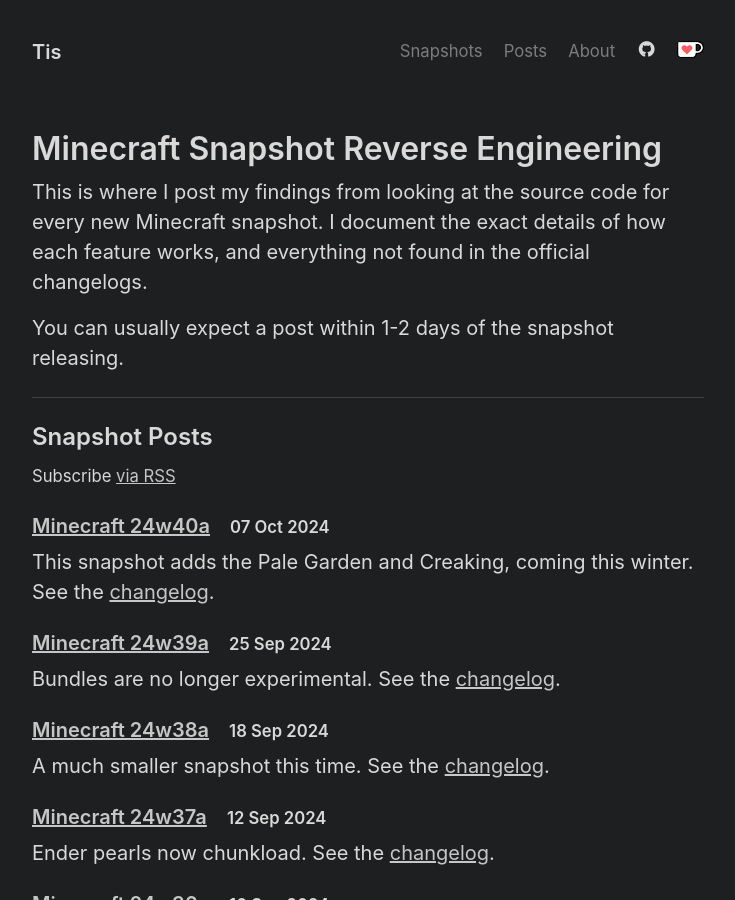
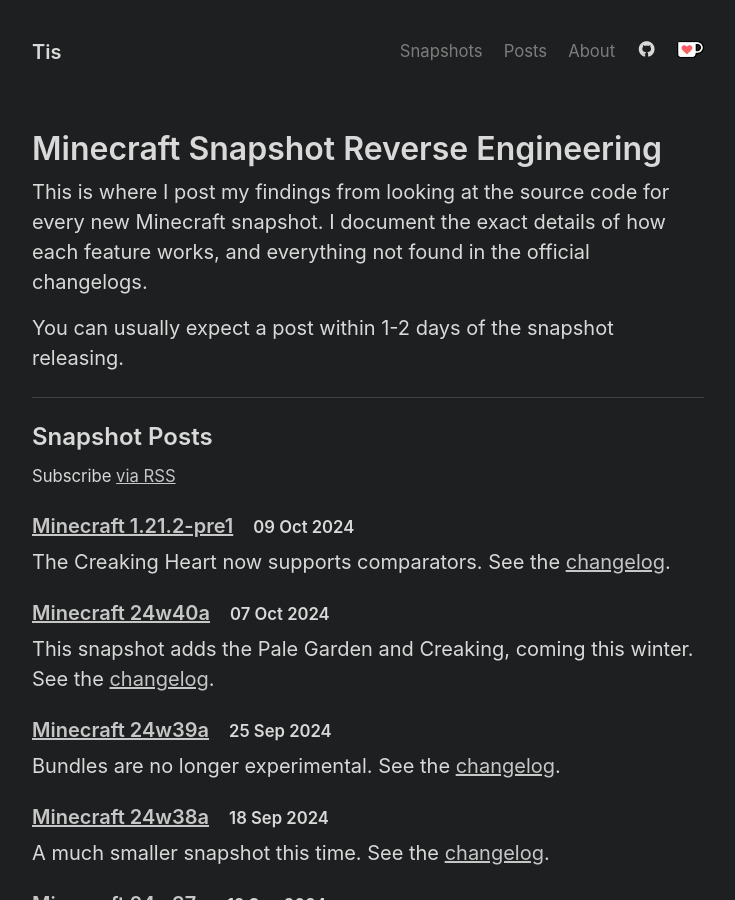
Before and after one commit to Tisawesomeness/tisawesomeness.github.io, a Jekyll site: the page built from snapshots.html, in a window 1280 px wide and 900 px high. Shown: the whole window, without its empty margins (272-1007 px from the left). Built offline with Jekyll 4.4.1, drawn with Linux system fonts in a browser that asks for light colours; comment, search, counter and statistics services are not loaded; some of the changed lines change nothing that is shown.

Commit message:
Add 1.21.2-pre1

```diff
--- a/snapshots/_posts/2024-10-07-24w40a.md
+++ b/snapshots/_posts/2024-10-07-24w40a.md
@@ -100,6 +100,12 @@
 
 ### Despawning
 
-The Creaking despawns if it is **34 blocks or further away** from its Creaking Heart, or if the internal sky light is no longer 11 or lower.
+The Creaking despawns if it is **34 blocks or further away** from the bottom center of its Creaking Heart, or if the internal sky light is no longer 11 or lower.
 
 The Creaking Heart block controls when the Creaking despawns, **not** the Creaking entity. **If the Creaking Heart is unloaded, the Creaking will not despawn when it wanders too far away or it becomes daytime.**
+
+## Edits
+
+### Oct 9 2024
+
+- Clarify how distance from Creaking to Creaking Heart is calculated
--- /dev/null
+++ b/snapshots/_posts/2024-10-09-1-21-2-pre1.md
@@ -0,0 +1,34 @@
+---
+layout: post
+title: "Minecraft 1.21.2-pre1"
+date: 2024-10-09 02:31:51 -0500
+---
+
+The Creaking Heart now supports comparators. See the [changelog](https://www.minecraft.net/en-us/article/minecraft-1-21-2-pre-release-1).
+
+## Creaking Heart
+
+A comparator attached to a Creaking Heart will decrease its signal strength by 1 for every 32/15 blocks (2.133 blocks) the connected Creaking moves away. The distance is from the bottom center of the Creaking Heart to the Creaking's feet.
+
+| Signal | Max Distance (exclusive) |
+| ------ | ------------------------ |
+| 15     | 2.133                    |
+| 14     | 4.267                    |
+| 13     | 6.400                    |
+| 12     | 8.533                    |
+| 11     | 10.667                   |
+| 10     | 12.800                   |
+| 9      | 14.933                   |
+| 8      | 17.067                   |
+| 7      | 19.200                   |
+| 6      | 21.333                   |
+| 5      | 23.467                   |
+| 4      | 25.600                   |
+| 3      | 27.733                   |
+| 2      | 29.867                   |
+| 1      | 32                       |
+| 0      | Infinite                 |
+
+## Wandering Trader
+
+Wandering traders no longer sell pale oak saplings, regardless of whether the winter drop experiment is enabled.
```
